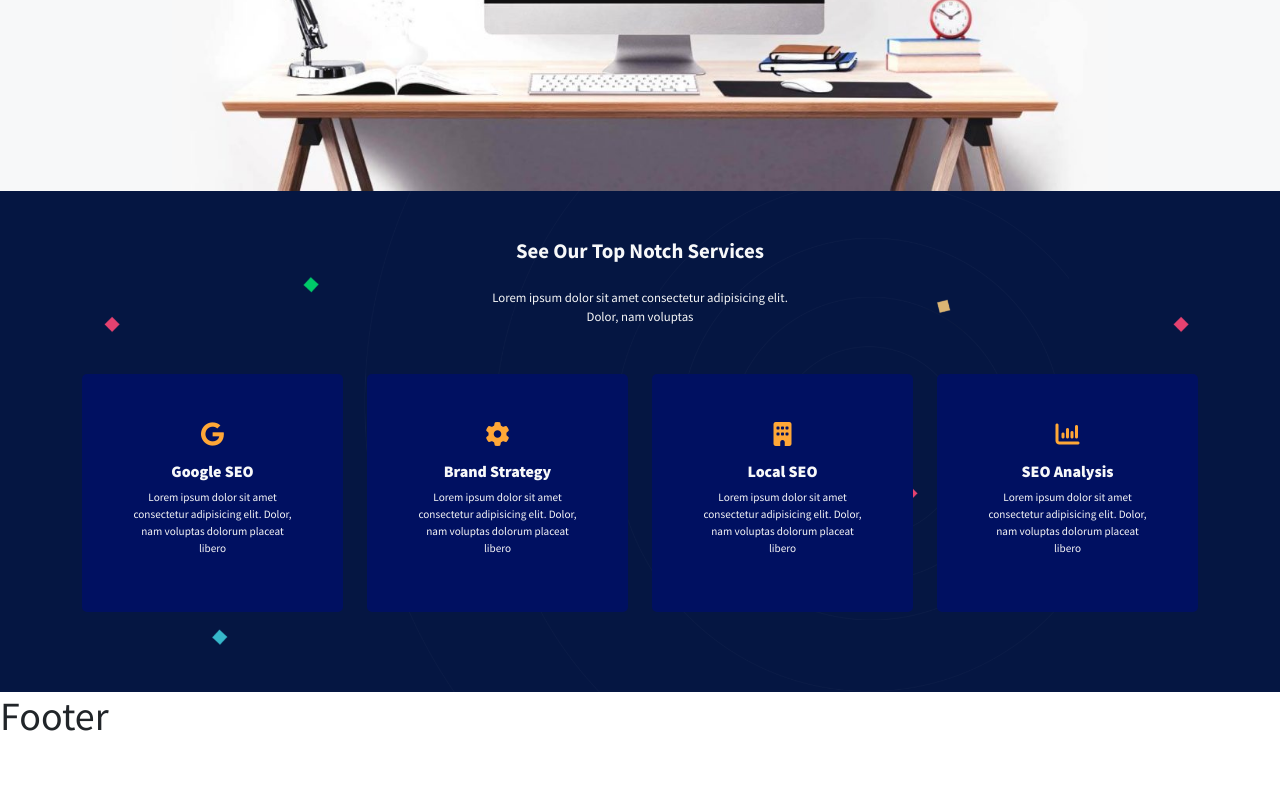
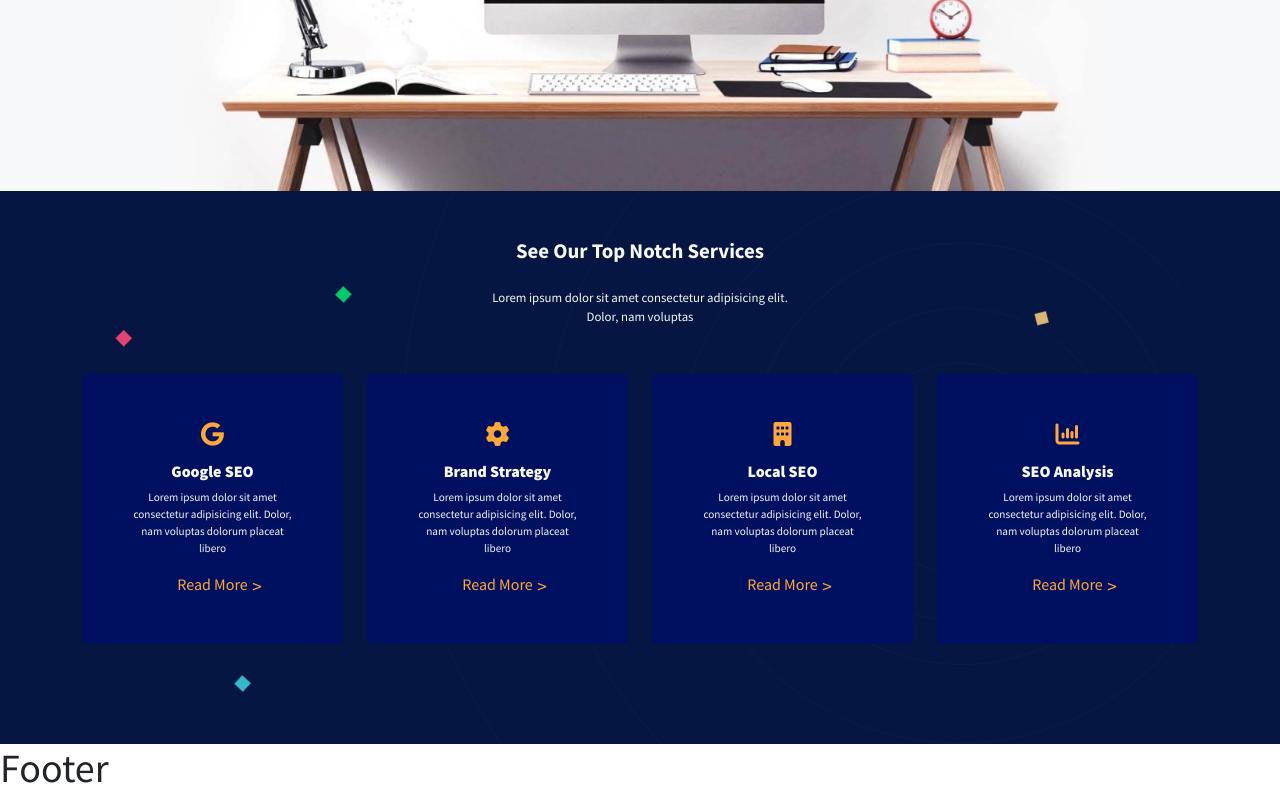
Before and after one commit to Devfrank94/proj-html-vuejs, a Vue app: page / in a window 1280 px wide. Shown: the part 975-1775 px from the top of the page. Before the commit the page ends 1723 px from the top, so only its background shows below. Built offline with nearby package versions, Linux system fonts and the light colour scheme.

Commit message:
start section 3

```diff
--- a/src/components/Main.vue
+++ b/src/components/Main.vue
@@ -79,7 +79,8 @@ export default {
             <i class="fa-brands fa-google fa-xl" style="color: #ffa737;"></i>
             <div class="title-cont d-flex flex-dir-col al-item-cent">
               <h4 class="mt-3 mb-2">google SEO</h4>
-              <p class="mb-2">Lorem ipsum dolor sit amet consectetur adipisicing elit. Dolor, nam voluptas dolorum placeat libero</p>
+              <p class="mb-3">Lorem ipsum dolor sit amet consectetur adipisicing elit. Dolor, nam voluptas dolorum placeat libero</p>
+              <span>read more</span>
             </div>
           </div>
         </div>
@@ -88,7 +89,8 @@ export default {
             <i class="fa-solid fa-gear fa-xl" style="color: #ffa737;"></i>
             <div class="title-cont d-flex flex-dir-col al-item-cent">
               <h4 class="mt-3 mb-2">brand strategy</h4>
-              <p class="mb-2">Lorem ipsum dolor sit amet consectetur adipisicing elit. Dolor, nam voluptas dolorum placeat libero</p>
+              <p class="mb-3">Lorem ipsum dolor sit amet consectetur adipisicing elit. Dolor, nam voluptas dolorum placeat libero</p>
+              <span>read more</span>
             </div>
           </div>
         </div>
@@ -97,7 +99,8 @@ export default {
             <i class="fa-solid fa-building fa-xl" style="color: #ffa737;"></i>
             <div class="title-cont d-flex flex-dir-col al-item-cent">
               <h4 class="mt-3 mb-2">local SEO</h4>
-              <p class="mb-2">Lorem ipsum dolor sit amet consectetur adipisicing elit. Dolor, nam voluptas dolorum placeat libero</p>
+              <p class="mb-3">Lorem ipsum dolor sit amet consectetur adipisicing elit. Dolor, nam voluptas dolorum placeat libero</p>
+              <span>read more</span>
             </div>
           </div>
         </div>
@@ -106,7 +109,8 @@ export default {
             <i class="fa-solid fa-chart-column fa-xl" style="color: #ffa737;"></i>
             <div class="title-cont d-flex flex-dir-col al-item-cent">
               <h4 class="mt-3 mb-2">SEO analysis</h4>
-              <p class="mb-2">Lorem ipsum dolor sit amet consectetur adipisicing elit. Dolor, nam voluptas dolorum placeat libero</p>
+              <p class="mb-3">Lorem ipsum dolor sit amet consectetur adipisicing elit. Dolor, nam voluptas dolorum placeat libero</p>
+              <span>read more</span>
             </div>
           </div>
         </div>
@@ -173,7 +177,7 @@ export default {
   // ******2.2 - Section 2 See Our Top Notch******
 
 .Sect2{
-  padding-bottom: 80px;
+  padding-bottom: 100px;
   background-color: $bg-blue;
   background-image: url('/img/pattern_background.png');
   background-size: contain;
@@ -193,13 +197,28 @@ export default {
       color: $bg-sect;
     }
 
+    span{
+      text-transform: capitalize;
+      position: relative;
+      color: $bg-orange;
+      cursor: pointer;
+      &:after {
+        content: '>';
+        position: absolute;
+        color: $bg-orange;
+        top: 0;
+        right: -14px;
+        font-size: 1.2rem;
+      }
+    }
+
   }
 
 
+}
+// ******/2.2 - Section 2 See Our Top Notch******
 
-
-
-}
+// ******2.3 - Section 3 Our Work******
 
 
 
@@ -209,6 +228,11 @@ export default {
 
 
 
+// ******/2.3 - Section 3 Our Work*****
+
+
+
+
 
 
 </style>
```
